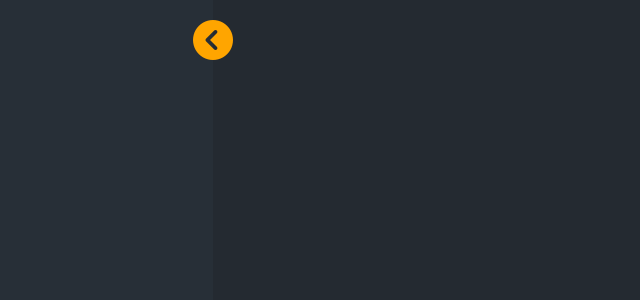
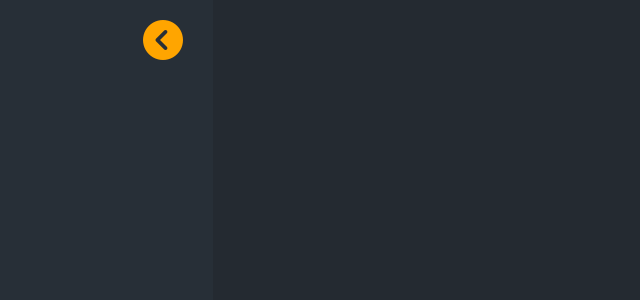
Before and after one commit to RishabhVerma098/todoapp, a React (Create React App) app: page / in a window 1280 px wide. Shown: the top 300 px of the page, without its empty margins (0-640 px from the left). Built offline with nearby package versions, Linux system fonts and the light colour scheme.

Commit message:
added sass

```diff
--- a/src/App.css
+++ /dev/null
@@ -1,25 +0,0 @@
-* {
-  margin: 0;
-  padding: 0;
-  box-sizing: border-box;
-}
-
-.container-fluid {
-  width: 100vw;
-  height: 100vh;
-  background-color: #242a31;
-}
-
-.row {
-  width: 100vw;
-  height: 100%;
-}
-
-.sideMenu {
-  background-color: #272f37;
-}
-.sideMenu .icon i {
-  float: right;
-  margin-right: -35px;
-  margin-top: 20px;
-}
--- a/src/App.js
+++ b/src/App.js
@@ -1,5 +1,5 @@
 import React, { Component } from "react";
-import "./App.css";
+import "./App.scss";
 
 class App extends Component {
   state = {
@@ -34,12 +34,21 @@ class App extends Component {
       <div className="container-fluid">
         <div className="row">
           <div className="col-2 sideMenu" style={this.style()}>
+            <div
+              className="row justify-content-end"
+              style={{
+                height: "30px",
+                width: "100%",
+                marginTop: "20px"
+              }}
+            >
               <div className="icon">
                 <i
                   class={"fas fa-chevron-circle-down " + this.rotateIcon()}
                   style={this.changeColorOfIcon()}
                   onClick={() => this.setState({ slide: !this.state.slide })}
                 ></i>
+              </div>
             </div>
           </div>
           <div className="col-10 main"></div>
--- /dev/null
+++ b/src/App.scss
@@ -0,0 +1,22 @@
+$primaryBackgroundColor: #242a31;
+$sideMenuColor: #272f37;
+
+* {
+  margin: 0;
+  padding: 0;
+  box-sizing: border-box;
+}
+
+.container-fluid {
+  width: 100vw;
+  height: 100vh;
+  background-color: $primaryBackgroundColor;
+  .row {
+    width: 100vw;
+    height: 100%;
+
+    .sideMenu {
+      background-color: $sideMenuColor;
+    }
+  }
+}
```
Lines whose indentation alone changed are shown as unchanged.
